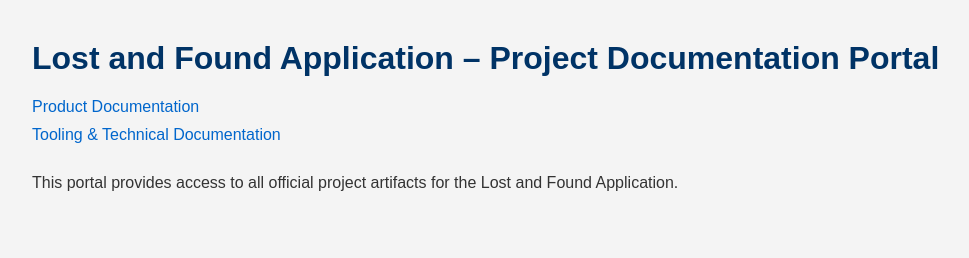
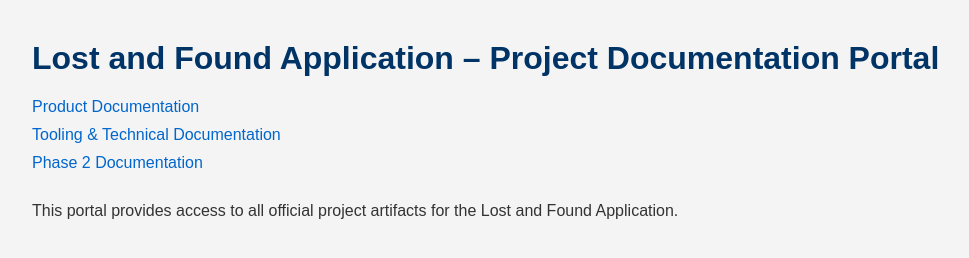
Before and after one commit to ChristopherJS33/Lost-FoundRFP-CSC4110, a plain HTML site: page index.html in a window 1280 px wide. Shown: the whole page, without its empty margins (8-977 px from the left). Drawn offline with Linux system fonts and the light colour scheme.

Commit message:
Update index.html

```diff
--- a/index.html
+++ b/index.html
@@ -13,6 +13,7 @@
     <ul>
         <li><a href="product.html">Product Documentation</a></li>
         <li><a href="tooling.html">Tooling & Technical Documentation</a></li>
+        <li><a href="Phase2.html">Phase 2 Documentation </a></li>
     </ul>
 </nav>
 
```
